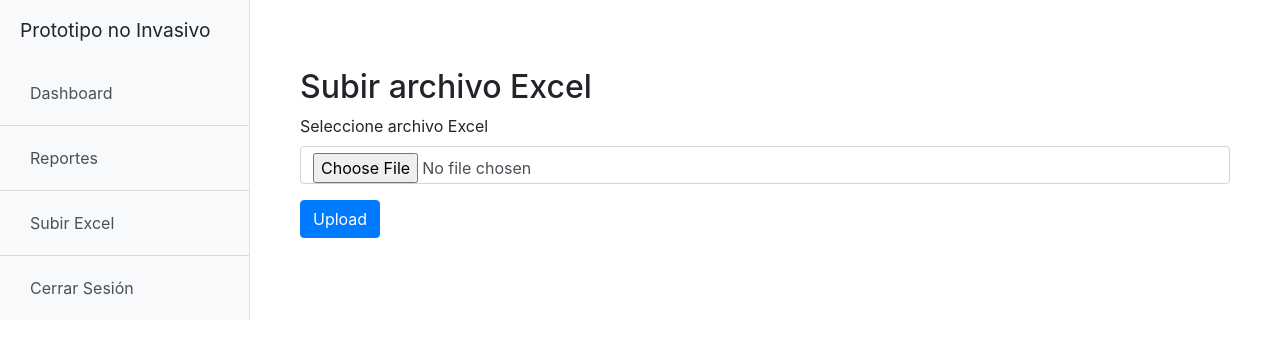
After one commit to Chocopro713/PrototypeNoInvasive, a Flask app: page /upload_excel in a window 1280 px wide. The commit adds this page. Shown: the top 359 px of the page. Run offline with Flask 3, Linux system fonts and the light colour scheme; some libraries are stand-ins or nearby versions.

Commit message:
Se agrega pagina de excel

```diff
--- a/app.py
+++ b/app.py
@@ -1,7 +1,10 @@
-from flask import Flask, render_template, redirect, url_for, jsonify
+from flask import Flask, render_template, redirect, request, url_for, jsonify
 import json
+import pandas as pd
+import os
 
 app = Flask(__name__)
+app.config['UPLOAD_FOLDER'] = 'uploads/'
 
 @app.route('/')
 def login():
@@ -14,6 +17,22 @@ def dashboard():
 @app.route('/reports')
 def reports():
     return render_template('reports.html')
+
+# Ruta para la subida de archivos
+@app.route('/upload_excel', methods=['GET', 'POST'])
+def upload_excel():
+    if request.method == 'POST':
+        file = request.files['file']
+        if file and file.filename.endswith('.xlsx'):
+            file_path = os.path.join(app.config['UPLOAD_FOLDER'], file.filename)
+            file.save(file_path)
+            # Leer el archivo de Excel usando pandas
+            df = pd.read_excel(file_path)
+            # Aquí puedes hacer algo con los datos, como guardarlos en la base de datos
+            return jsonify({'message': 'File uploaded successfully', 'data': df.to_dict()}), 200
+        else:
+            return jsonify({'message': 'Invalid file format. Please upload an Excel file.'}), 400
+    return render_template('upload_excel.html')
 
 @app.route('/logout')
 def logout():
--- a/templates/layout.html
+++ b/templates/layout.html
@@ -16,6 +16,7 @@
             <div class="list-group list-group-flush">
                 <a href="{{ url_for('dashboard') }}" class="list-group-item list-group-item-action bg-light">Dashboard</a>
                 <a href="{{ url_for('reports') }}" class="list-group-item list-group-item-action bg-light">Reportes</a>
+                <a href="{{ url_for('upload_excel') }}" class="list-group-item list-group-item-action bg-light">Subir Excel</a>
                 <a href="{{ url_for('logout') }}" class="list-group-item list-group-item-action bg-light">Cerrar Sesión</a>
             </div>
         </div>
--- /dev/null
+++ b/templates/upload_excel.html
@@ -0,0 +1,18 @@
+{% extends "layout.html" %}
+
+{% block title %}Agregar Graficos{% endblock %}
+
+{% block content %}
+
+<div class="container mt-5">
+    <h2>Subir archivo Excel</h2>
+    <form action="{{ url_for('upload_excel') }}" method="POST" enctype="multipart/form-data">
+        <div class="form-group">
+            <label for="file">Seleccione archivo Excel</label>
+            <input type="file" name="file" id="file" class="form-control">
+        </div>
+        <button type="submit" class="btn btn-primary">Upload</button>
+    </form>
+</div>
+
+{% endblock %}
```
